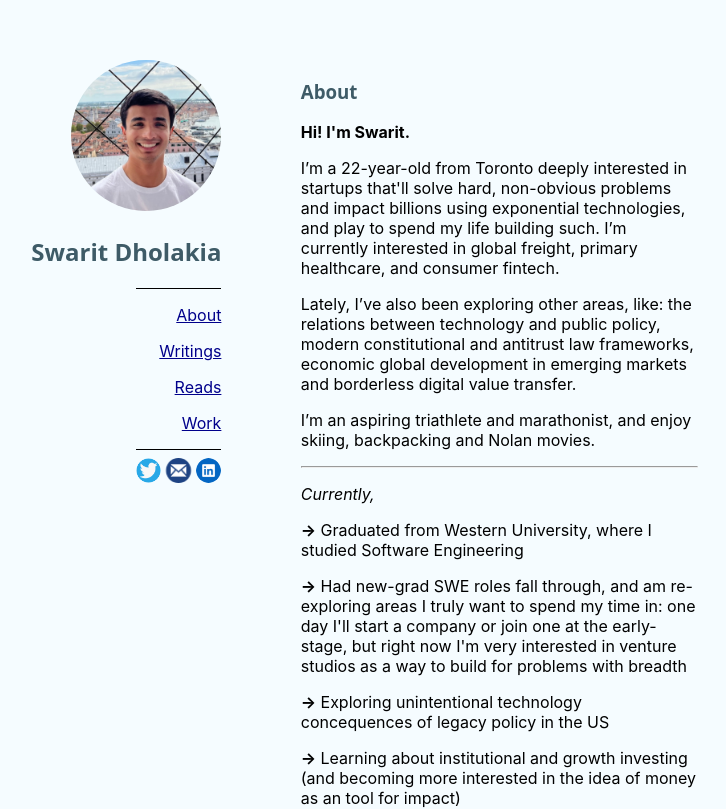
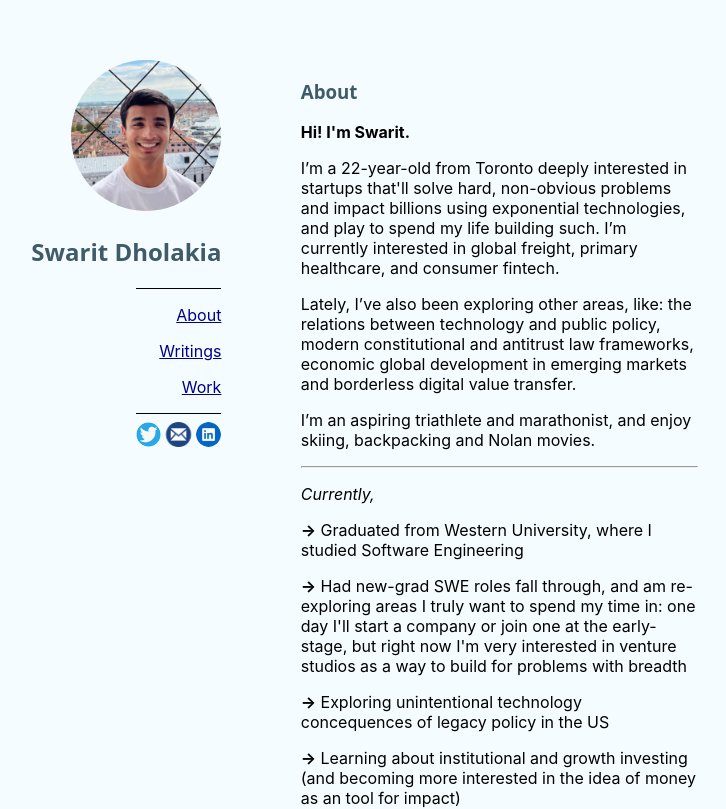
Before and after one commit to swaritd/swaritdholakia.com, a React (Create React App) app: page / in a window 1280 px wide. Shown: the top 809 px of the page, without its empty margins (265-991 px from the left). Built offline with nearby package versions, Linux system fonts and the light colour scheme.

Commit message:
removing reads from menu bar (#14)

```diff
--- a/src/pages/App.js
+++ b/src/pages/App.js
@@ -42,10 +42,6 @@
           </ul>
 
           <ul>
-            <ClickableText text="Reads" onClick={() => handleMenuClick('Reads')} />
-          </ul>
-
-          <ul>
             <ClickableText text="Work" onClick={() => handleMenuClick('Work')} />
           </ul>
 
```
